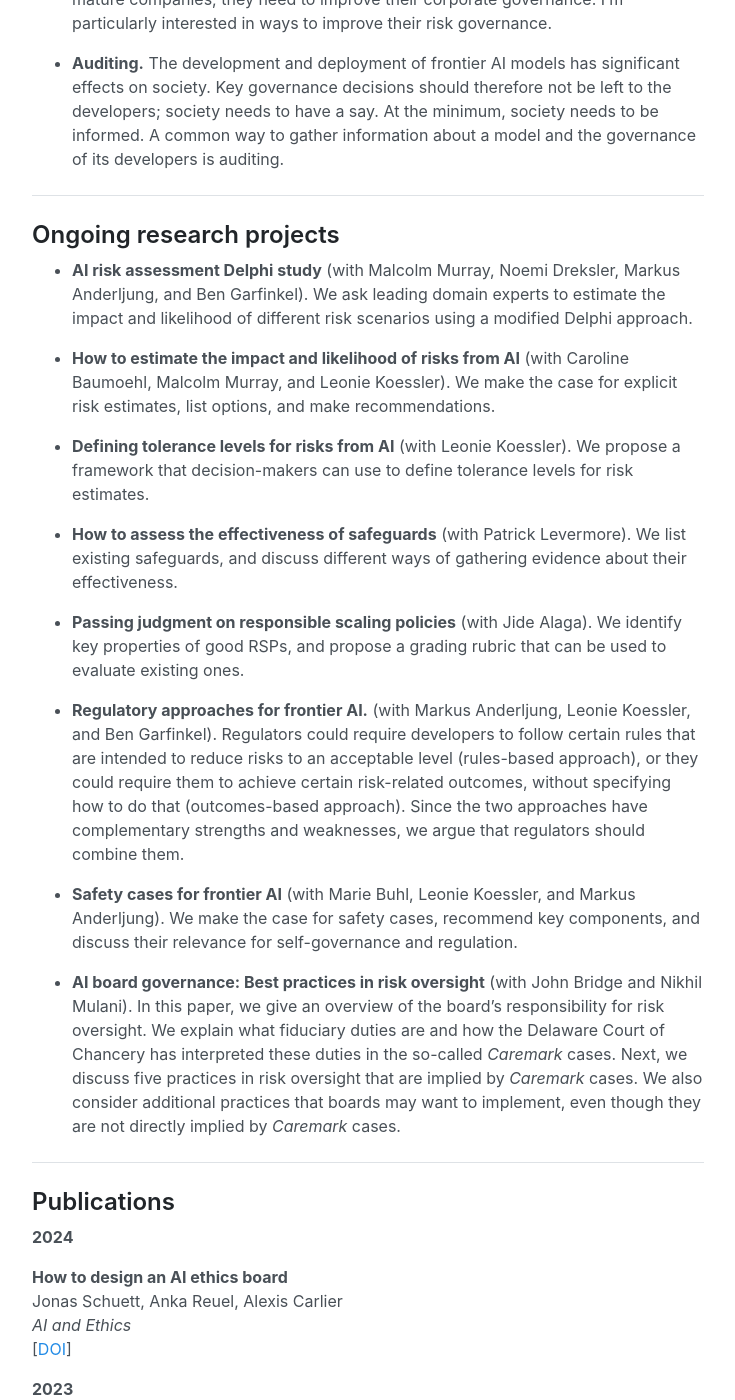
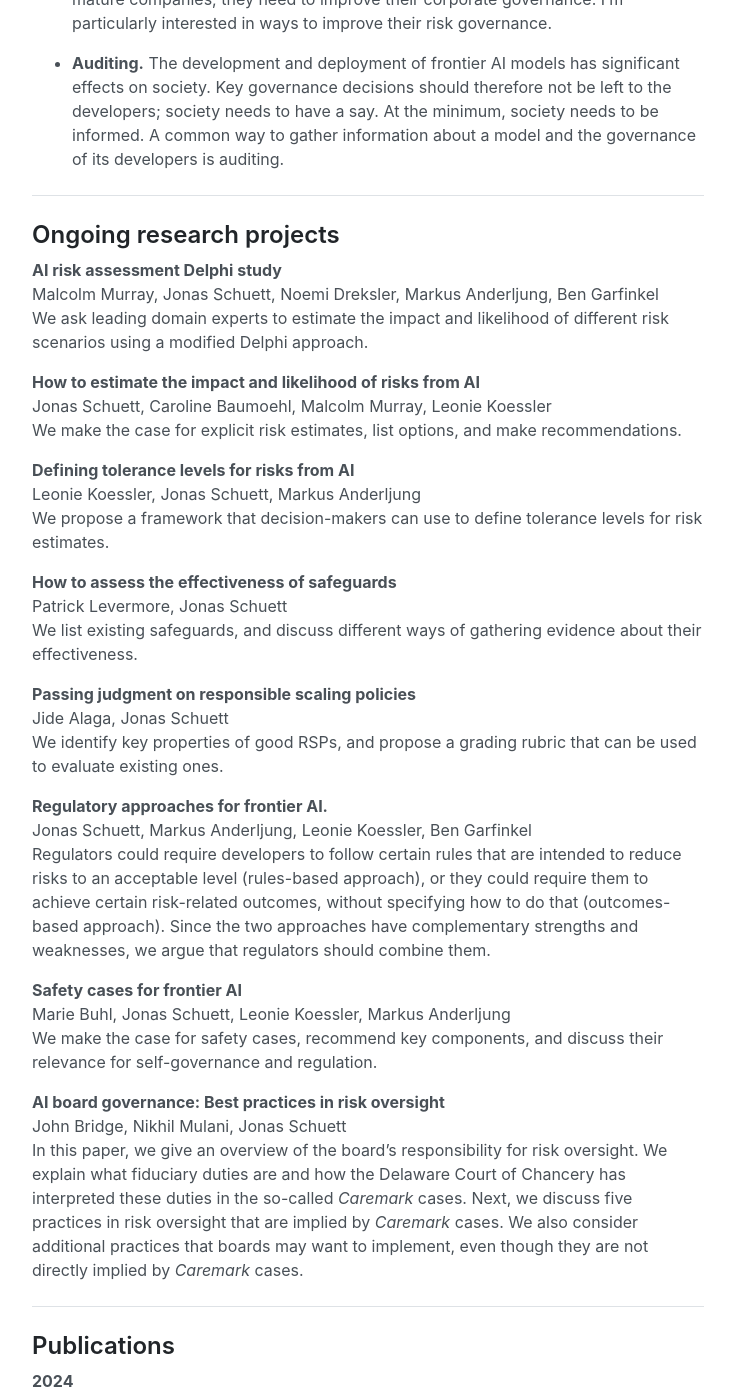
Before and after one commit to jonasschuett/jonasschuett.github.io, a Jekyll site: the page built from _posts/2020-04-04-introduction.md, in a window 1280 px wide and 1400 px high, scrolled down 1504 px. Shown: the whole window, without its empty margins (272-1007 px from the left). Built offline with Jekyll 4.4.1, drawn with Linux system fonts in a browser that asks for light colours; nearby versions of some CDN libraries.

Commit message:
Update 2020-04-04-introduction.md

```diff
--- a/_posts/2020-04-04-introduction.md
+++ b/_posts/2020-04-04-introduction.md
@@ -38,21 +38,37 @@ I currently focus on:
 
 ## Ongoing research projects
 
-- **AI risk assessment Delphi study** (with Malcolm Murray, Noemi Dreksler, Markus Anderljung, and Ben Garfinkel). We ask leading domain experts to estimate the impact and likelihood of different risk scenarios using a modified Delphi approach.
+**AI risk assessment Delphi study** <br>
+Malcolm Murray, Jonas Schuett, Noemi Dreksler, Markus Anderljung, Ben Garfinkel <br>
+We ask leading domain experts to estimate the impact and likelihood of different risk scenarios using a modified Delphi approach.
 
-- **How to estimate the impact and likelihood of risks from AI** (with Caroline Baumoehl, Malcolm Murray, and Leonie Koessler). We make the case for explicit risk estimates, list options, and make recommendations.
+**How to estimate the impact and likelihood of risks from AI** <br>
+Jonas Schuett, Caroline Baumoehl, Malcolm Murray, Leonie Koessler <br>
+We make the case for explicit risk estimates, list options, and make recommendations.
 
-- **Defining tolerance levels for risks from AI** (with Leonie Koessler). We propose a framework that decision-makers can use to define tolerance levels for risk estimates.
+**Defining tolerance levels for risks from AI** <br>
+Leonie Koessler, Jonas Schuett, Markus Anderljung <br>
+We propose a framework that decision-makers can use to define tolerance levels for risk estimates.
 
-- **How to assess the effectiveness of safeguards** (with Patrick Levermore). We list existing safeguards, and discuss different ways of gathering evidence about their effectiveness.
+**How to assess the effectiveness of safeguards** <br>
+Patrick Levermore, Jonas Schuett <br>
+We list existing safeguards, and discuss different ways of gathering evidence about their effectiveness.
 
-- **Passing judgment on responsible scaling policies** (with Jide Alaga). We identify key properties of  good RSPs, and propose a grading rubric that can be used to evaluate existing ones.
+**Passing judgment on responsible scaling policies** <br>
+Jide Alaga, Jonas Schuett <br>
+We identify key properties of  good RSPs, and propose a grading rubric that can be used to evaluate existing ones.
 
-- **Regulatory approaches for frontier AI.** (with Markus Anderljung, Leonie Koessler, and Ben Garfinkel). Regulators could require developers to follow certain rules that are intended to reduce risks to an acceptable level (rules-based approach), or they could require them to achieve certain risk-related outcomes, without specifying how to do that (outcomes-based approach). Since the two approaches have complementary strengths and weaknesses, we argue that regulators should combine them.
+**Regulatory approaches for frontier AI.** <br>
+Jonas Schuett, Markus Anderljung, Leonie Koessler, Ben Garfinkel <br>
+Regulators could require developers to follow certain rules that are intended to reduce risks to an acceptable level (rules-based approach), or they could require them to achieve certain risk-related outcomes, without specifying how to do that (outcomes-based approach). Since the two approaches have complementary strengths and weaknesses, we argue that regulators should combine them.
 
-- **Safety cases for frontier AI** (with Marie Buhl, Leonie Koessler, and Markus Anderljung). We make the case for safety cases, recommend key components, and discuss their relevance for self-governance and regulation.
+**Safety cases for frontier AI** <br>
+Marie Buhl, Jonas Schuett, Leonie Koessler, Markus Anderljung <br>
+We make the case for safety cases, recommend key components, and discuss their relevance for self-governance and regulation.
 
-- **AI board governance: Best practices in risk oversight** (with John Bridge and Nikhil Mulani). In this paper, we give an overview of the board’s responsibility for risk oversight. We explain what fiduciary duties are and how the Delaware Court of Chancery has interpreted these duties in the so-called _Caremark_ cases. Next, we discuss five practices in risk oversight that are implied by _Caremark_ cases. We also consider additional practices that boards may want to implement, even though they are not directly implied by _Caremark_ cases.
+**AI board governance: Best practices in risk oversight** <br>
+John Bridge, Nikhil Mulani, Jonas Schuett <br>
+In this paper, we give an overview of the board’s responsibility for risk oversight. We explain what fiduciary duties are and how the Delaware Court of Chancery has interpreted these duties in the so-called _Caremark_ cases. Next, we discuss five practices in risk oversight that are implied by _Caremark_ cases. We also consider additional practices that boards may want to implement, even though they are not directly implied by _Caremark_ cases.
 
 ---
 
```
